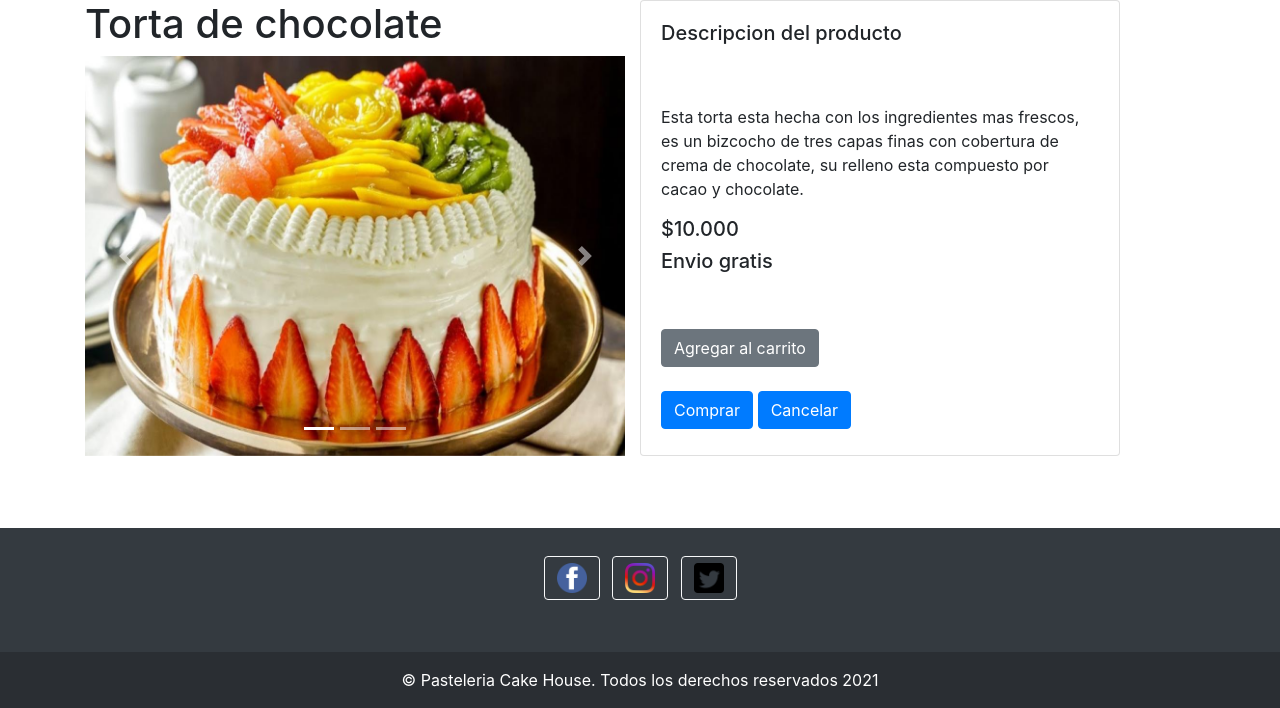
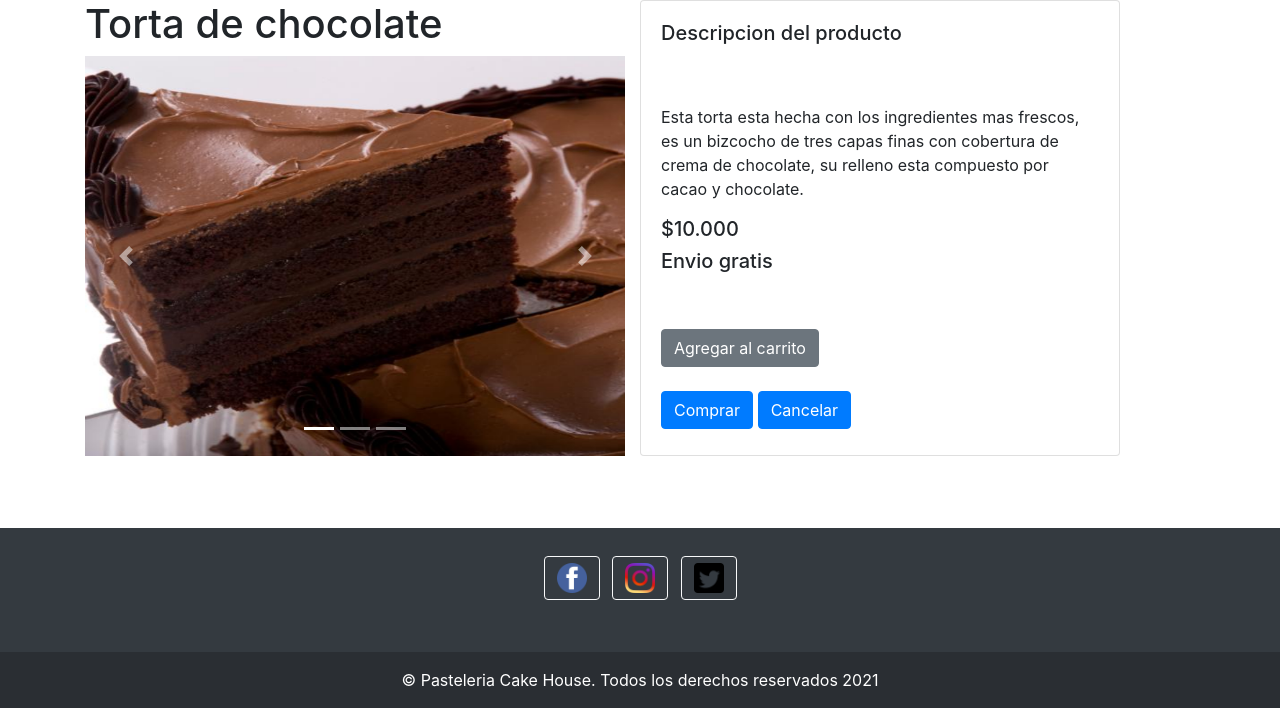
Before and after one commit to Ignacio1809/prueba4, a Django app: page /pasteleria/producto_uno in a window 1280 px wide. Shown: the part 144-852 px from the top of the page. Run offline with Django 3.2, Linux system fonts and the light colour scheme; some libraries are stand-ins or nearby versions.

Commit message:
Se actualiza el producto uno

```diff
--- a/pasteleria/templates/pasteleria/producto_uno.html
+++ b/pasteleria/templates/pasteleria/producto_uno.html
@@ -51,17 +51,17 @@
                 </ol>
                 <div class="carousel-inner">
                     <div class="carousel-item active">
-                        <img class="img_carrusel" src="{% static 'img/pastel.jpg' %}" class="d-block w-100" alt="...">
+                        <img class="img_carrusel" src="{% static 'img/slider-1.jpg' %}" class="d-block w-100" alt="...">
                         <div class="carousel-caption d-none d-md-block">
                         </div>
                     </div>
                     <div class="carousel-item">
-                        <img class="img_carrusel" src="{% static 'img/donuts.jpg' %}" class="d-block w-100" alt="...">
+                        <img class="img_carrusel" src="{% static 'img/slider2.jpg' %}" class="d-block w-100" alt="...">
                         <div class="carousel-caption d-none d-md-block">
                         </div>
                     </div>
                     <div class="carousel-item">
-                        <img class="img_carrusel" src="{% static 'img/hoja1.jpg' %}" class="d-block w-100" alt="...">
+                        <img class="img_carrusel" src="{% static 'img/slider3.jpg' %}" class="d-block w-100" alt="...">
                         <div class="carousel-caption d-none d-md-block">
                         </div>
                     </div>
```
